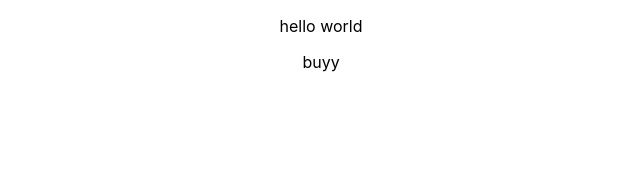
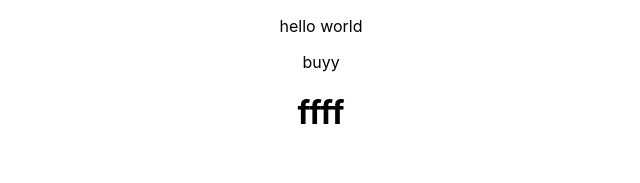
Before and after one commit to Arayik2010/gitTest, a React (Create React App) app: page / in a window 1280 px wide. Shown: the top 183 px of the page, without its empty margins (319-959 px from the left). Built offline with nearby package versions, Linux system fonts and the light colour scheme.

Commit message:
Added tag h1

```diff
--- a/src/App.js
+++ b/src/App.js
@@ -5,6 +5,7 @@ function App() {
     <div className="App">
         <p>hello world</p>
         <div>buyy</div>
+        <h1>ffff</h1>
     </div>
   );
 }
```
